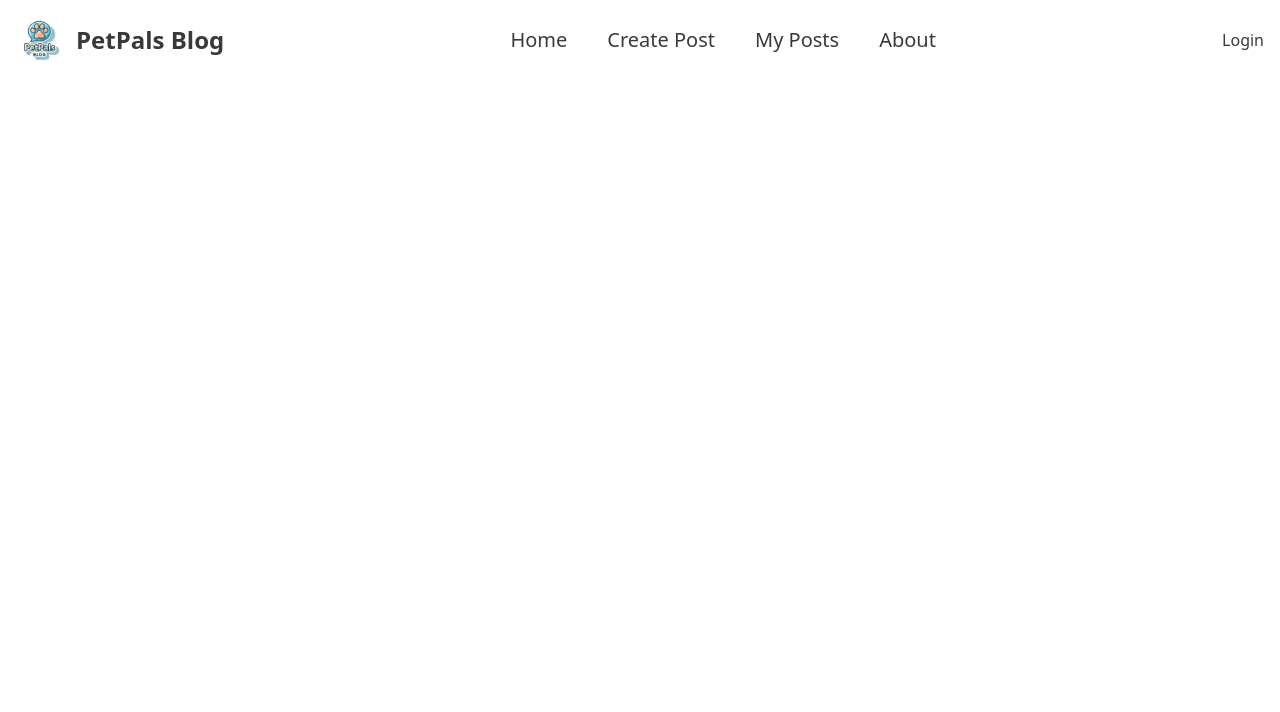
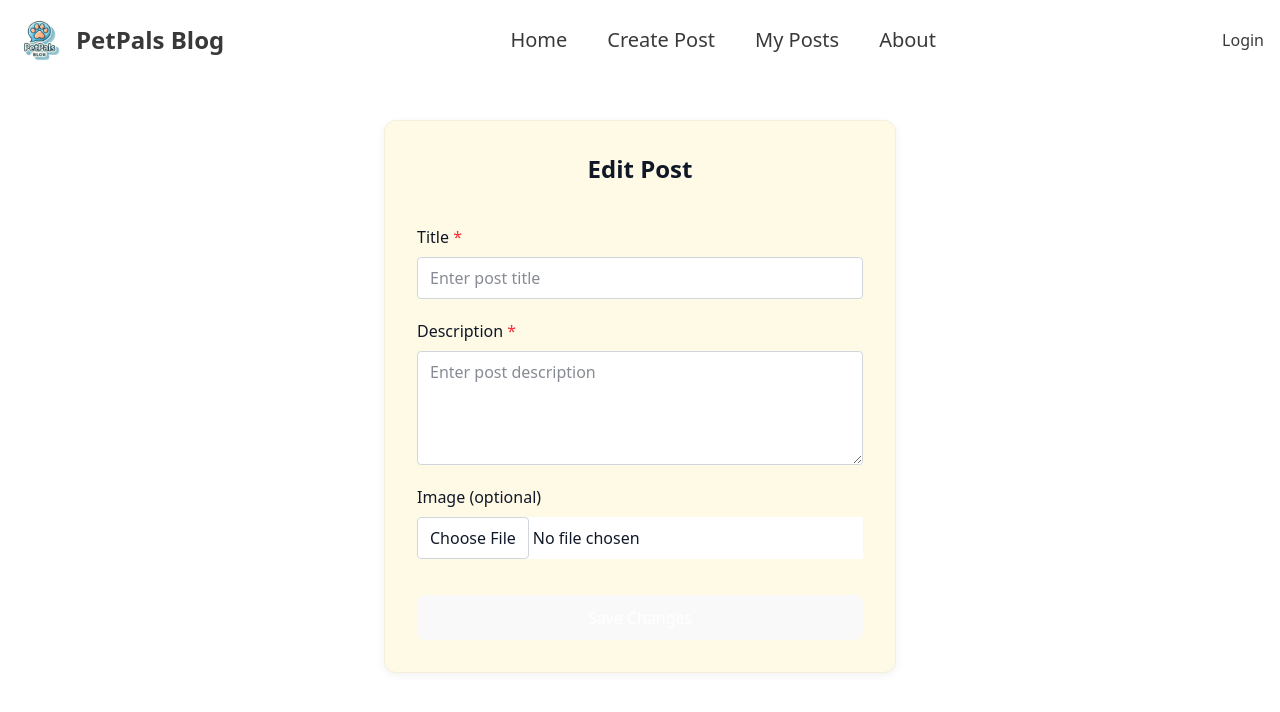
Before and after one commit to Piyush9477/PetPals-Blog, a React (Vite) app in the folder frontend/: page /edit-post in a window 1280 px wide. Shown: the top 712 px of the page. Built offline with nearby package versions, Linux system fonts and the light colour scheme.

Commit message:
edit post

```diff
--- a/frontend/src/App.jsx
+++ b/frontend/src/App.jsx
@@ -7,6 +7,7 @@ import Navbar from "./components/Navbar";
 import LogoutConfirm from "./pages/LogoutConfirm";
 import CreatePost from "./pages/CreatePost";
 import MyPosts from "./pages/MyPosts";
+import EditPost from "./pages/EditPost";
 import { AuthProvider } from "./contexts/AuthContext";
 import { ToastContainer } from "react-toastify";
 import "react-toastify/dist/ReactToastify.css";
@@ -25,6 +26,7 @@ const App = () => {
           <Route path="/logout-confirm" element={<LogoutConfirm/>} />
           <Route path="/create-post" element={<CreatePost/>} />
           <Route path="/my-posts" element={<MyPosts/>} />
+          <Route path="/edit-post" element={<EditPost/>} />
         </Routes>
       </AuthProvider>
     </>
--- a/frontend/src/api/postsApi.js
+++ b/frontend/src/api/postsApi.js
@@ -11,3 +11,7 @@ export const createPost = async (data) => {
 export const myPosts = async () => {
     return await API.get('/post/my-posts/get');
 }
+
+export const editPost = async (data, id) => {
+    return await API.put(`/post/update/${id}`, data);
+}
--- a/frontend/src/index.css
+++ b/frontend/src/index.css
@@ -52,12 +52,13 @@ button {
   font-size: 1em;
   font-weight: 500;
   font-family: inherit;
+  color: #ffffff;
   background-color: #1a1a1a;
   cursor: pointer;
   transition: border-color 0.25s;
 }
 button:hover {
-  border-color: #646cff;
+  border-color: #ff9900;
 }
 button:focus,
 button:focus-visible {
--- /dev/null
+++ b/frontend/src/pages/EditPost.jsx
@@ -0,0 +1,155 @@
+import { useState, useEffect } from "react";
+import { useNavigate, useLocation } from "react-router-dom";
+import { editPost } from "../api/postsApi";
+import { toast, ToastContainer } from "react-toastify";
+import "react-toastify/dist/ReactToastify.css";
+
+const EditPost = () => {
+    const location = useLocation();
+    const navigate = useNavigate();
+
+    // Extract initial data from navigation state
+    const { title: initialTitle = "", description: initialDesc = "", file: initialFile = null, id } = location.state || {};
+
+    console.log("Initial Title:", initialTitle);
+    console.log("Initial Description:", initialDesc);
+    console.log("Initial File:", initialFile);
+    console.log("Post ID:", id);
+
+    // Form state
+    const [formData, setFormData] = useState({
+        title: initialTitle,
+        desc: initialDesc,
+    });
+    const [selectedImage, setSelectedImage] = useState(initialFile);
+    const [file, setFile] = useState(null);
+
+    // Update formData on input change
+    const handleChange = (e) => {
+        setFormData({ ...formData, [e.target.id]: e.target.value });
+    };
+
+    // Handle file input change
+    const handleImageChange = (e) => {
+        const selectedFile = e.target.files[0];
+        if (selectedFile) {
+            setFile(selectedFile);
+            setSelectedImage(URL.createObjectURL(selectedFile));
+        } else {
+            setFile(null);
+            setSelectedImage(initialFile);
+        }
+    };
+
+    // Form submit handler
+    const handleSubmit = async (e) => {
+        e.preventDefault();
+        const { title, desc } = formData;
+
+        if (!title) {
+        toast.error("Title is required.");
+        return;
+        }
+
+        if (!desc) {
+        toast.error("Description is required.");
+        return;
+        }
+
+        try {
+            const formDataToSend = new FormData();
+            formDataToSend.append("title", title);
+            formDataToSend.append("desc", desc);
+
+            if (file) {
+                formDataToSend.append("file", file);
+            }
+
+            await editPost(formDataToSend, id);
+
+            toast.success("Post updated successfully");
+            setTimeout(() => {
+                navigate("/my-posts");
+            }, 1500);
+        } catch (error) {
+            toast.error("Failed to update post! Please try again");
+            console.error("Failed to update post:", error.response?.data || error.message);
+        }
+    };
+
+    return (
+        <div className="relative min-h-screen w-full overflow-hidden py-10 flex flex-col items-center text-gray-900">
+        <ToastContainer />
+        <form
+            className="text-gray-900 rounded-lg shadow-md w-full max-w-lg px-8 py-6 flex flex-col gap-5"
+            onSubmit={handleSubmit}
+            encType="multipart/form-data"
+        >
+            <h2 className="text-2xl font-bold mb-5 text-center">Edit Post</h2>
+
+            {/* Title */}
+            <div className="flex flex-col gap-2">
+            <label htmlFor="title" className="font-medium">
+                Title <span className="text-red-500">*</span>
+            </label>
+            <input
+                type="text"
+                id="title"
+                value={formData.title}
+                onChange={handleChange}
+                placeholder="Enter post title"
+                className="border border-gray-300 px-3 py-2 rounded focus:outline-none focus:ring-2 focus:ring-blue-400 bg-white text-gray-900"
+                required
+            />
+            </div>
+
+            {/* Description */}
+            <div className="flex flex-col gap-2">
+            <label htmlFor="desc" className="font-medium">
+                Description <span className="text-red-500">*</span>
+            </label>
+            <textarea
+                id="desc"
+                value={formData.desc}
+                onChange={handleChange}
+                placeholder="Enter post description"
+                rows={4}
+                className="border border-gray-300 px-3 py-2 rounded focus:outline-none focus:ring-2 focus:ring-blue-400 bg-white text-gray-900"
+                required
+            />
+            </div>
+
+            {/* Image Upload */}
+            <div className="flex flex-col gap-2">
+            <label htmlFor="file" className="font-medium">
+                Image (optional)
+            </label>
+            <input
+                type="file"
+                id="file"
+                accept="image/*"
+                onChange={handleImageChange}
+                className="file:border file:border-gray-300 file:px-3 file:py-2 file:rounded text-gray-900 bg-white"
+            />
+            {selectedImage && (
+                <img
+                src={selectedImage}
+                alt="Preview"
+                className="mt-2 w-32 h-32 object-cover rounded"
+                />
+            )}
+            </div>
+
+            {/* Submit */}
+            <button
+                type="submit"
+                className="bg-blue-600 text-white rounded px-4 py-2 mt-4 hover:bg-blue-700 transition-all"
+            >
+                Save Changes
+            </button>
+        </form>
+        </div>
+    );
+};
+
+export default EditPost;
--- a/frontend/src/pages/MyPosts.jsx
+++ b/frontend/src/pages/MyPosts.jsx
@@ -33,6 +33,10 @@ const MyPosts = () => {
         fetchMyPosts();
     }, []);
 
+    const handleEdit = (post) => {
+        navigate('/edit-post', {state: {title: post.title, description: post.description, file: post.file, id: post._id}});
+    }
+
     return(
         <section className="max-w-7xl mx-auto px-6 sm:px-12 py-16">
             <div className="grid gap-8 sm:grid-cols-2 lg:grid-cols-3">
@@ -60,8 +64,9 @@ const MyPosts = () => {
                             <p className="mt-2 text-gray-600 text-sm flex-grow max-h-24 overflow-y-auto pr-2 custom-scrollbar">
                                 {post.description}
                             </p>
-
-                            <div className="mt-6 flex items-center space-x-4">
+                            <div className="mt-6 flex items-center justify-between">
+                                {/* Profile Section */}
+                                <div className="flex items-center space-x-4">
                                     {post.author.avatar ? (
                                         <img
                                             className="h-10 w-10 rounded-full object-cover"
@@ -80,6 +85,11 @@ const MyPosts = () => {
                                         <p className="font-semibold text-gray-900">{post.author.name}</p>
                                     </div>
                                 </div>
+                                {/* Edit button */}
+                                <button onClick={() => handleEdit(post)} className="button">
+                                    Edit
+                                </button>
+                            </div>
                         </div>
                     </article>
                 ))}
```
Also changed, not shown: 1 other file (tests, documents, lock files or other folders). Lines whose indentation alone changed are shown as unchanged.
